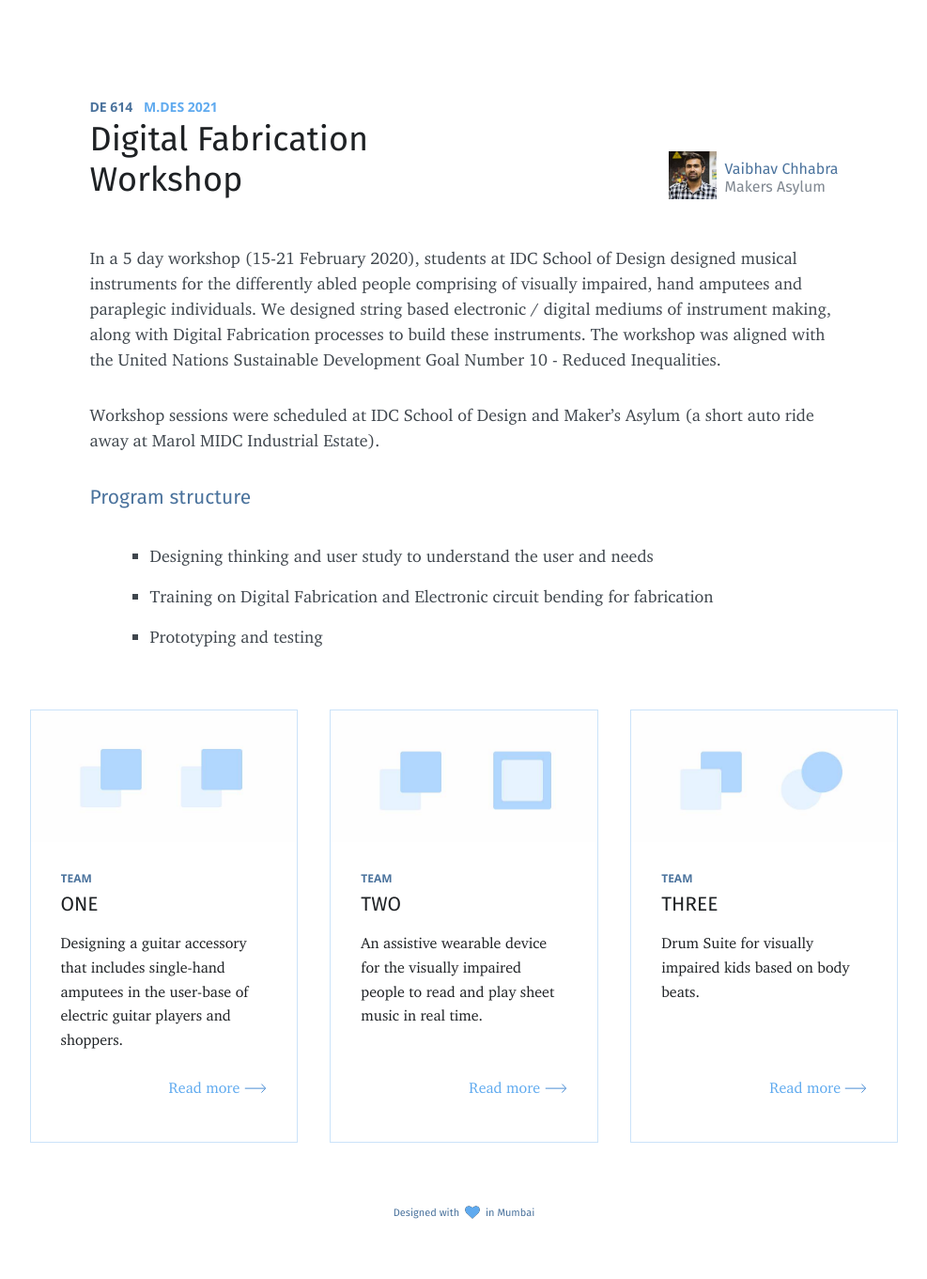
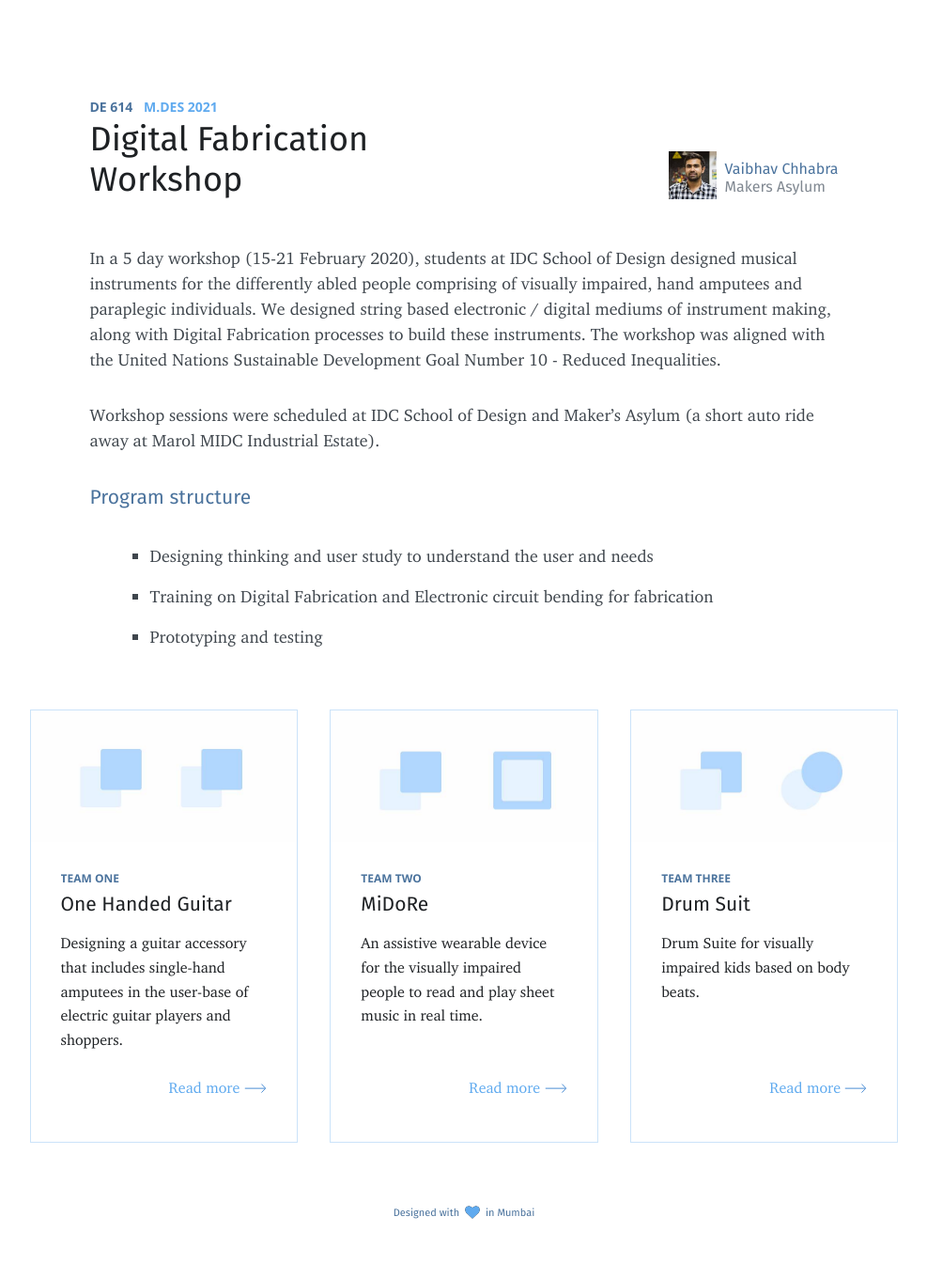
Before and after one commit to amitjenaiitbm/ma-dfworkshop, a Jekyll site: the page built from index.md, in a window 1280 px wide. Shown: the whole page at 94% size, without its empty margins (146-1133 px from the left). Built offline with Jekyll 4.4.1, drawn with Linux system fonts in a browser that asks for light colours; nearby versions of some CDN libraries.

Commit message:
Update home.html

```diff
--- a/_layouts/home.html
+++ b/_layouts/home.html
@@ -35,8 +35,8 @@ layout: default
                     <div class="cover" style="background-image: url('{{site.baseurl}}img/replicate.jpg')"></div>
                     <div class="text">
                             <div class="overflow-box">
-                                    <div class="os">Team</div>
-                                    <div class="fs">ONE</div>
+                                    <div class="os">Team One</div>
+                                    <div class="fs">One Handed Guitar</div>
                                     <div class="charter">Designing a guitar accessory that includes single-hand amputees in the user-base of electric guitar players and shoppers.</div>
                             </div>
                     </div>
@@ -69,8 +69,8 @@ layout: default
                     <div class="cover" style="background-image: url('{{site.baseurl}}img/redesign.jpg')"></div>
                     <div class="text">
                             <div class="overflow-box">
-                                    <div class="os">Team</div>
-                                    <div class="fs">TWO</div>
+                                    <div class="os">Team Two</div>
+                                    <div class="fs">MiDoRe</div>
                                     <div class="charter">An assistive wearable device for the visually impaired people to read and play sheet music in real time.</div>
                             </div>
                     </div>
@@ -104,8 +104,8 @@ layout: default
                     <div class="cover" style="background-image: url('{{site.baseurl}}img/repurpose.jpg')"></div>
                     <div class="text">
                             <div class="overflow-box">
-                                    <div class="os">Team</div>
-                                    <div class="fs">THREE</div>
+                                    <div class="os">Team Three</div>
+                                    <div class="fs">Drum Suit</div>
                                     <div class="charter">Drum Suite for visually impaired kids based on body beats.</div>
                             </div>
                     </div>
```
